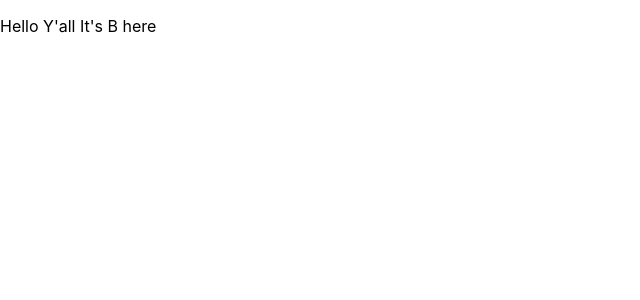
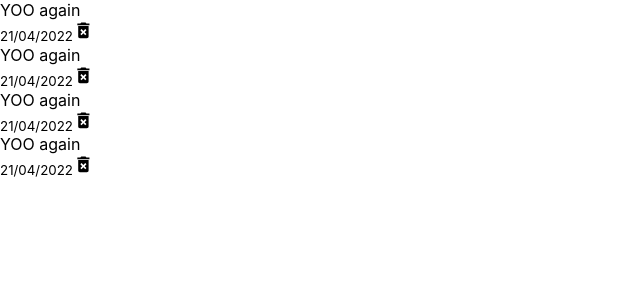
Before and after one commit to Mrballer59/react-notes-app, a React (Create React App) app: page / in a window 1280 px wide. Shown: the top 300 px of the page, without its empty margins (0-640 px from the left). Built offline with nearby package versions, Linux system fonts and the light colour scheme.

Commit message:
setting up notes

```diff
--- a/src/App.js
+++ b/src/App.js
@@ -1,4 +1,10 @@
+import NotesList from "./components/NotesList";
+
 const App = () => {
-  return <p>Hello Y'all It's B here </p>;
+  return (
+    <div className="container">
+      <NotesList />
+    </div>
+  );
 };
 export default App;
--- a/src/components/NotesList.js
+++ b/src/components/NotesList.js
@@ -1,7 +1,12 @@
+import Note from "./Note";
 const NotesList = () => {
   return (
     <div className="notes-list">
       <Note />
+      <Note />
+      <Note />
+      <Note />
     </div>
   );
 };
+export default NotesList;
```
